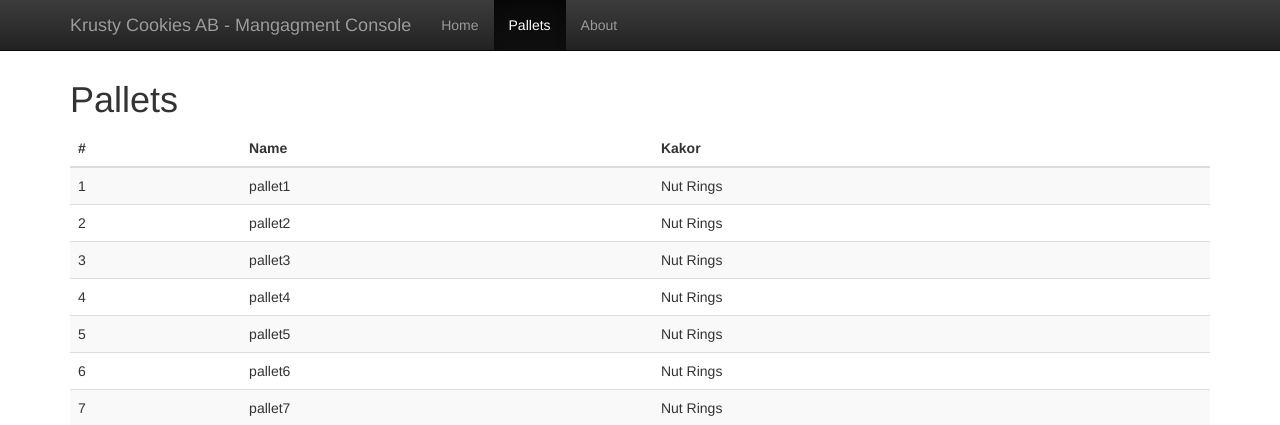
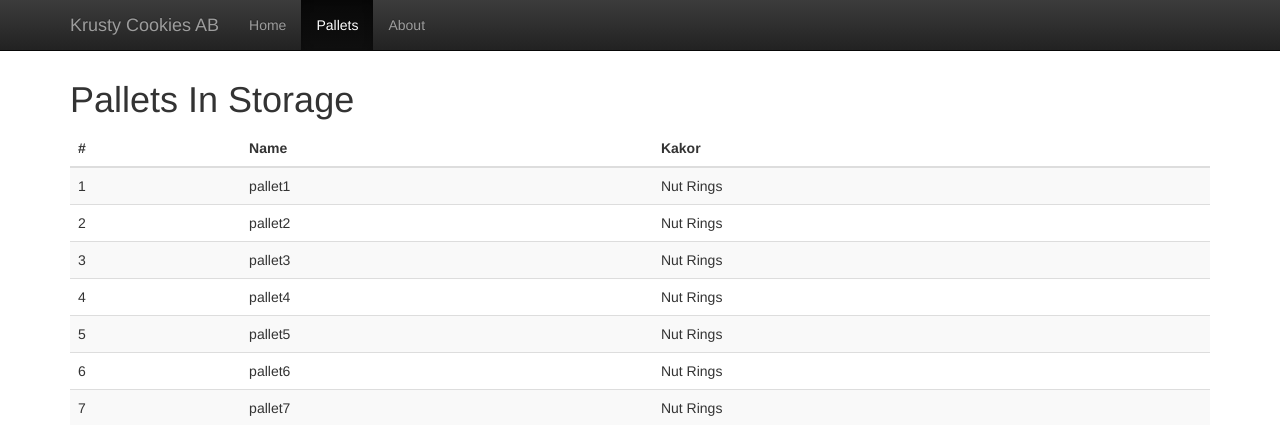
Before and after one commit to ada10fl2/EDA216_Krusty, a PHP site: page /pallets.php in a window 1280 px wide. Shown: the top 425 px of the page. Run offline with PHP 8.4, Linux system fonts and the light colour scheme; some libraries are stand-ins or nearby versions.

Commit message:
Added title function, set php var title before include

```diff
--- a/includes/header.php
+++ b/includes/header.php
@@ -8,6 +8,8 @@
 		//header("Location: errors/cannotConnect.html");
 		exit();
 	}
+
+	$projectname = "Krusty Cookies AB";
 ?>
 
 <!DOCTYPE html>
@@ -18,7 +20,7 @@
 		<meta name="viewport" content="width=device-width, initial-scale=1">
 		<meta name="description" content="">
 		<meta name="author" content="">
-
+		<title><?=  $projectname." - ".(isset($title) ? $title : "Mangagment Console") ?></title>
 		<!-- Latest compiled and minified CSS -->
 		<link rel="stylesheet" href="//netdna.bootstrapcdn.com/bootstrap/3.1.1/css/bootstrap.min.css">
 
@@ -29,6 +31,9 @@
 		<script src="https://ajax.googleapis.com/ajax/libs/jquery/1.11.0/jquery.min.js"></script>
 
 		<script src="//netdna.bootstrapcdn.com/bootstrap/3.1.1/js/bootstrap.min.js"></script>
+
+		<link rel="stylesheet" href="static/global.style.css">
+		<script src="static/global.script.js"></script>
 	</head>
 	<body>
 	<div class="navbar navbar-inverse navbar-fixed-top" role="navigation">
@@ -40,7 +45,7 @@
 	    <span class="icon-bar"></span>
 	    <span class="icon-bar"></span>
 	  </button>
-	  <a class="navbar-brand" href="#">Krusty Cookies AB - Mangagment Console</a>
+	  <a class="navbar-brand" href="#"><?= $projectname ?></a>
 	</div>
 	<div class="collapse navbar-collapse">
 		<ul class="nav navbar-nav">
--- a/pallets.php
+++ b/pallets.php
@@ -1,5 +1,5 @@
-<?php $page = "pallets"; include "includes/header.php"; ?>
-	<h1>Pallets</h1>
+<?php $page = "pallets"; $title = "Pallets In Storage"; include "includes/header.php"; ?>
+	<h1><?= $title ?></h1>
 	<?php
 		$items= array(
 			array("name" => "pallet1", "id" => 1, "product" => "Nut Rings"),
```
